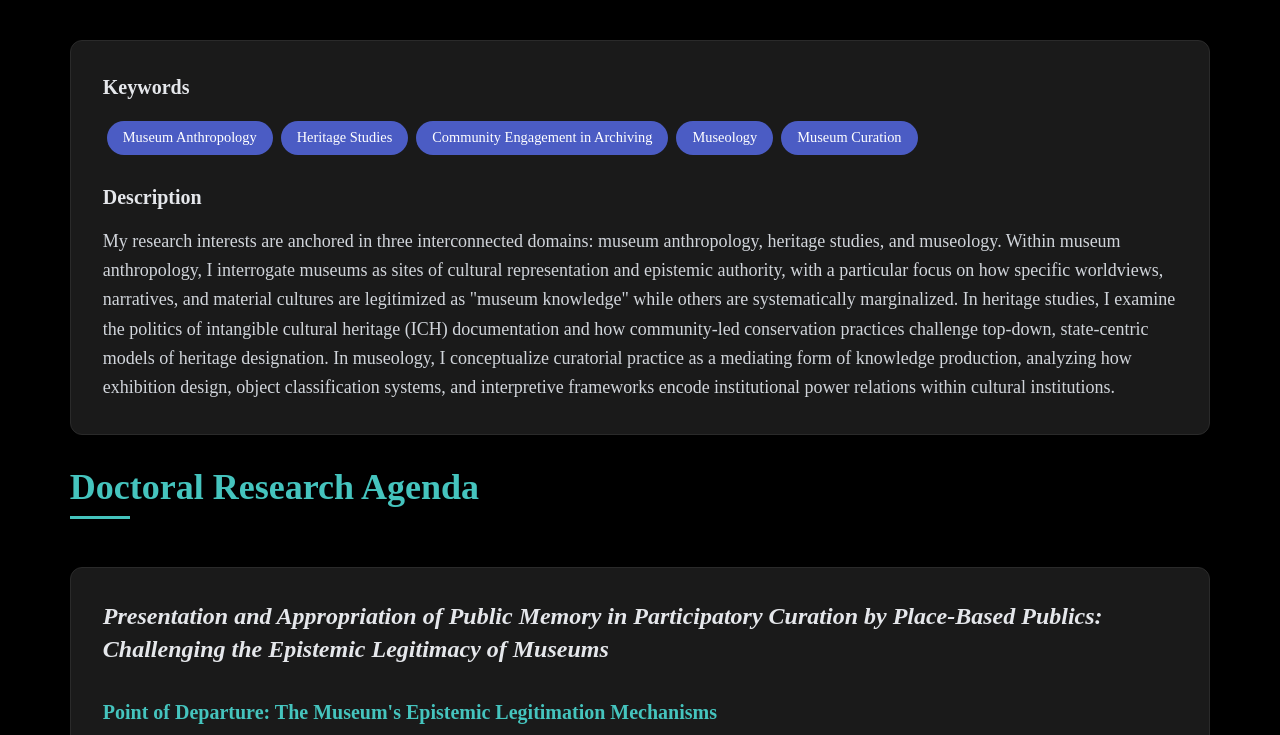
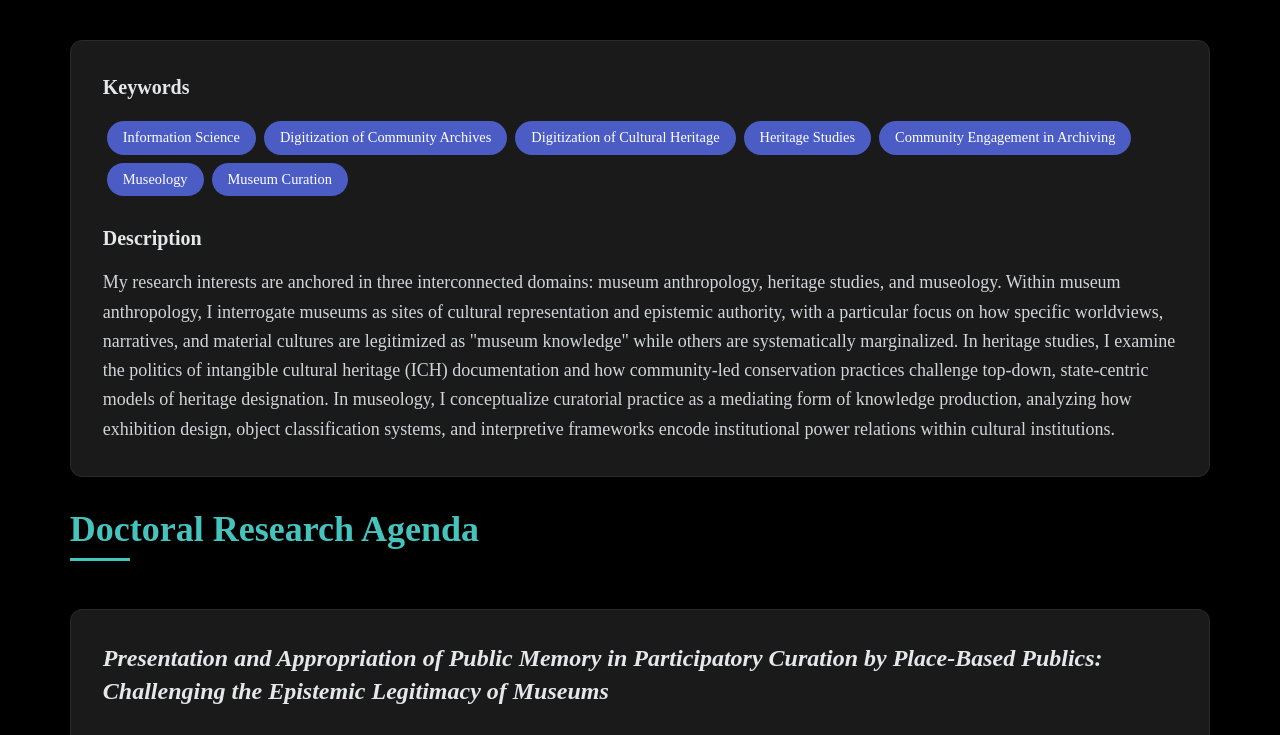
Before and after one commit to Valoriaaaa/Valoriaaaa.github.io, a plain HTML site: page index.html in a window 1280 px wide. Shown: the part 2680-3415 px from the top of the page. Drawn offline with nearby package versions, Linux system fonts and the light colour scheme.

Commit message:
Update Research Interests keywords: remove Museum Anthropology, add Information Science and digitization topics

```diff
--- a/index.html
+++ b/index.html
@@ -557,7 +557,9 @@
                 <div class="mb-6">
                     <h3 class="text-xl font-semibold mb-4 text-gray-200">Keywords</h3>
                     <div class="flex flex-wrap">
-                        <span class="tag">Museum Anthropology</span>
+                        <span class="tag">Information Science</span>
+                        <span class="tag">Digitization of Community Archives</span>
+                        <span class="tag">Digitization of Cultural Heritage</span>
                         <span class="tag">Heritage Studies</span>
                         <span class="tag">Community Engagement in Archiving</span>
                         <span class="tag">Museology</span>
```
